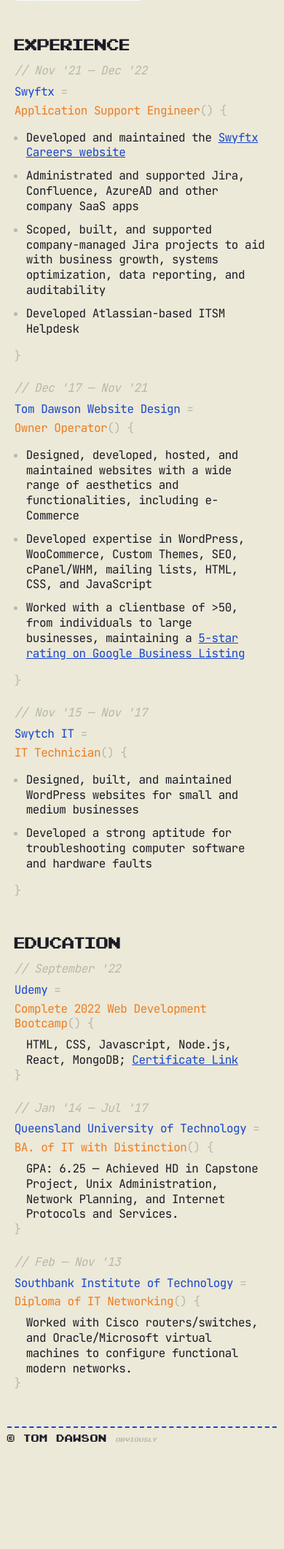
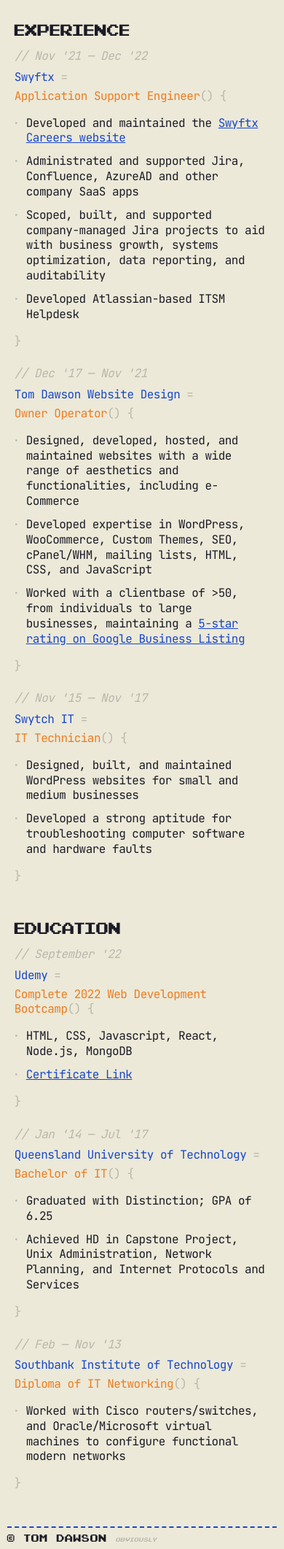
Before and after one commit to TomDawson/cv, a PHP site: page / in a window 390 px wide. Shown: the part 1454-3577 px from the top of the page at 73% size. Before the commit the page ends 3430 px from the top, so only its background shows below. Run offline with PHP 8.4, Linux system fonts and the light colour scheme.

Commit message:
changed body styling and improved mobile format

```diff
--- a/index.html
+++ b/index.html
@@ -147,7 +147,7 @@
               <span class="p-title">Swyftx</span>
               <span class="p-subtitle">Application Support Engineer</span>
             </p>
-            <ul class="job-points">
+            <ul class="entry-points">
               <li>
                 Developed and maintained the
                 <a target="_blank" href="https://careers.swyftx.com/"
@@ -172,7 +172,7 @@
               <span class="p-title">Tom Dawson Website Design</span>
               <span class="p-subtitle">Owner Operator</span>
             </p>
-            <ul class="job-points">
+            <ul class="entry-points">
               <li>
                 Designed, developed, hosted, and maintained websites with a wide
                 range of aesthetics and functionalities, including e-Commerce
@@ -198,7 +198,7 @@
               <span class="p-title">Swytch IT</span>
               <span class="p-subtitle">IT Technician</span>
             </p>
-            <ul class="job-points">
+            <ul class="entry-points">
               <li>
                 Designed, built, and maintained WordPress websites for small and
                 medium businesses
@@ -219,13 +219,17 @@
               <span class="p-subtitle"
                 >Complete 2022 Web Development Bootcamp</span
               >
-              <span class="description"
-                >HTML, CSS, Javascript, Node.js, React, MongoDB;
-                <a
+              <ul class="entry-points">
+                <li>
+                  HTML, CSS, Javascript, React, Node.js, MongoDB
+                </li>
+                <li>
+                  <a
                   target="_blank"
                   href="https://www.udemy.com/certificate/UC-0914e4fc-0177-4a59-8f55-6ad1140581eb/"
-                  >Certificate Link</a
-                >
+                  >Certificate Link</a>
+                </li>
+              </ul>
               </span>
             </p>
           </div>
@@ -233,12 +237,16 @@
             <p>
               <span class="date">Jan '14 — Jul '17</span>
               <span class="p-title">Queensland University of Technology</span>
-              <span class="p-subtitle">BA. of IT with Distinction</span>
-              <span class="description"
-                >GPA: 6.25 — Achieved HD in Capstone Project, Unix
-                Administration, Network Planning, and Internet Protocols and
-                Services.</span
-              >
+              <span class="p-subtitle">Bachelor of IT</span>
+              <ul class="entry-points">
+                <li>
+                  Graduated with Distinction; GPA of 6.25
+                </li>
+                <li>
+                  Achieved HD in Capstone Project, Unix
+                  Administration, Network Planning, and Internet Protocols and
+                  Services
+                </li>
             </p>
           </div>
           <div class="section-entry">
@@ -246,10 +254,10 @@
               <span class="date">Feb — Nov '13</span>
               <span class="p-title">Southbank Institute of Technology</span>
               <span class="p-subtitle">Diploma of IT Networking</span>
-              <span class="description"
-                >Worked with Cisco routers/switches, and Oracle/Microsoft
-                virtual machines to configure functional modern networks.</span
-              >
+              <ul class="entry-points">
+                <li>
+                  Worked with Cisco routers/switches, and Oracle/Microsoft virtual machines to configure functional modern networks
+                </li>
             </p>
           </div>
         </section>
--- a/styles/style.css
+++ b/styles/style.css
@@ -73,18 +73,19 @@
   z-index: 1;
 }
 
-.job-points {
-  list-style-type: disc;
+.entry-points {
+  list-style-type: none;
   display:block;
   padding-left: 1em;
 }
 
-.job-points li + li { /* Apply start margin between <li> */
+.entry-points li + li { /* Apply start margin between <li> */
   margin-block-start: 0.7em;
 }
 
-.job-points li::marker {
+.entry-points li::marker {
   color: var(--faded);
+  content: '· ';
 }
 
 /* Typography */
@@ -114,12 +115,6 @@
 
 .p-subtitle {
   color: var(--secondary);
-}
-
-.description {
-  display:block;
-  padding-left: 1em;
-  padding-top: 0.5em;
 }
 
 a {
@@ -261,19 +256,15 @@
   font-size: 1em;
 }
 
-.skill-key {
-  color: var(--faded);
-}
-
 .flex-key :not(:last-child) {
   padding-right: 20px;
 }
 
-.skill-key.developer::before {
+.skill-key.developer {
   color: var(--primary);
 }
 
-.skill-key.it::before {
+.skill-key.it {
   color: var(--secondary);
 }
 
@@ -332,8 +323,7 @@
   position: absolute;
   right: 0px;
   bottom: 25px;
-  overflow: visible;
-  overflow-clip-margin: unset;
+  overflow-clip-margin: unset;   /* This stops face img from causing shift in nav when scrolling on mobile */
 }
 
 nav /* #navbar */ {
@@ -412,7 +402,7 @@
 
 /* Selection/Highlighting */
 
-.social-icon::selection, svg text::selection {
+.social-icon::selection, svg text::selection, #portrait::selection, #theme-toggle span::selection {
   background: none; /* Remove selection highlight */
 }
 
@@ -465,16 +455,13 @@
   padding: 7px 5px;
   color: var(--background);
   background-color: var(--primary);
-  border-radius: 5px;
+  border-radius: 10px;
   min-width: 140px;
 }
 
 .toggle-button:active {
   transform: translateY(2px);
-}
-
-.toggle-button:hover {
-  opacity: 0.7;
+  transition-duration: 0.1s;
 }
 
 /* Animations */
@@ -633,4 +620,14 @@
     -ms-transform: none;
     transform: none;
   }
+
+  header.container {
+    padding-top: 10px;
+  }
+
+  .toggle-button:hover {
+    opacity: 1;
+  }
+
+/* ^ Mobile Styles ^ */
 }
```
